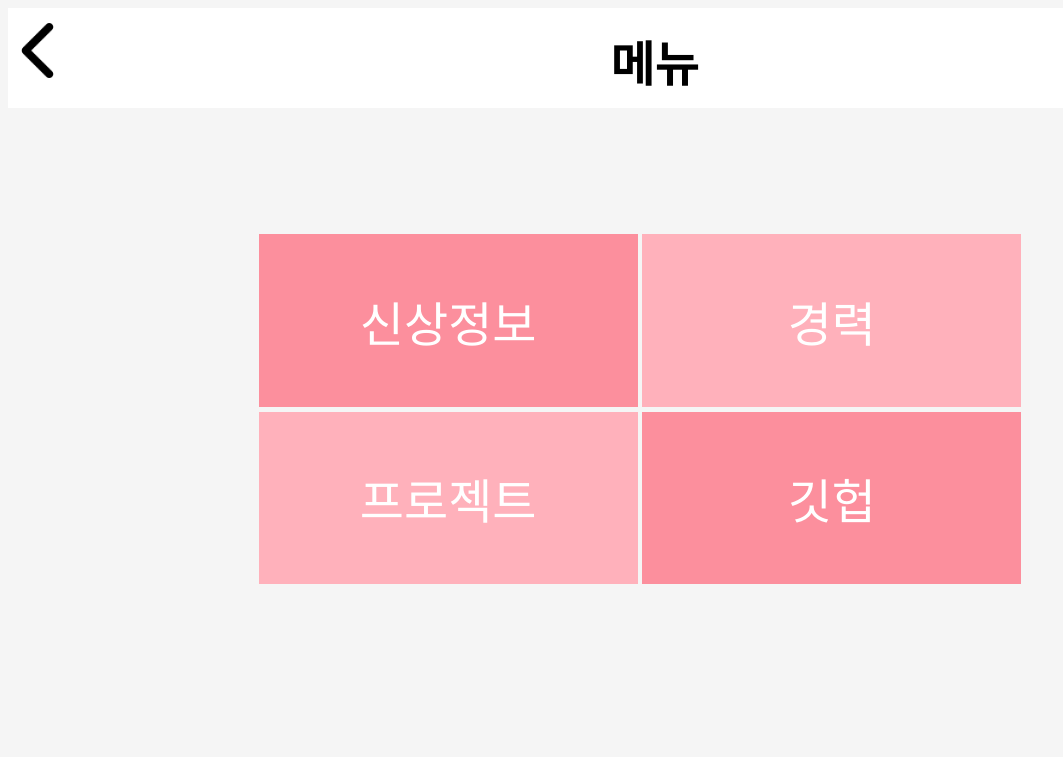
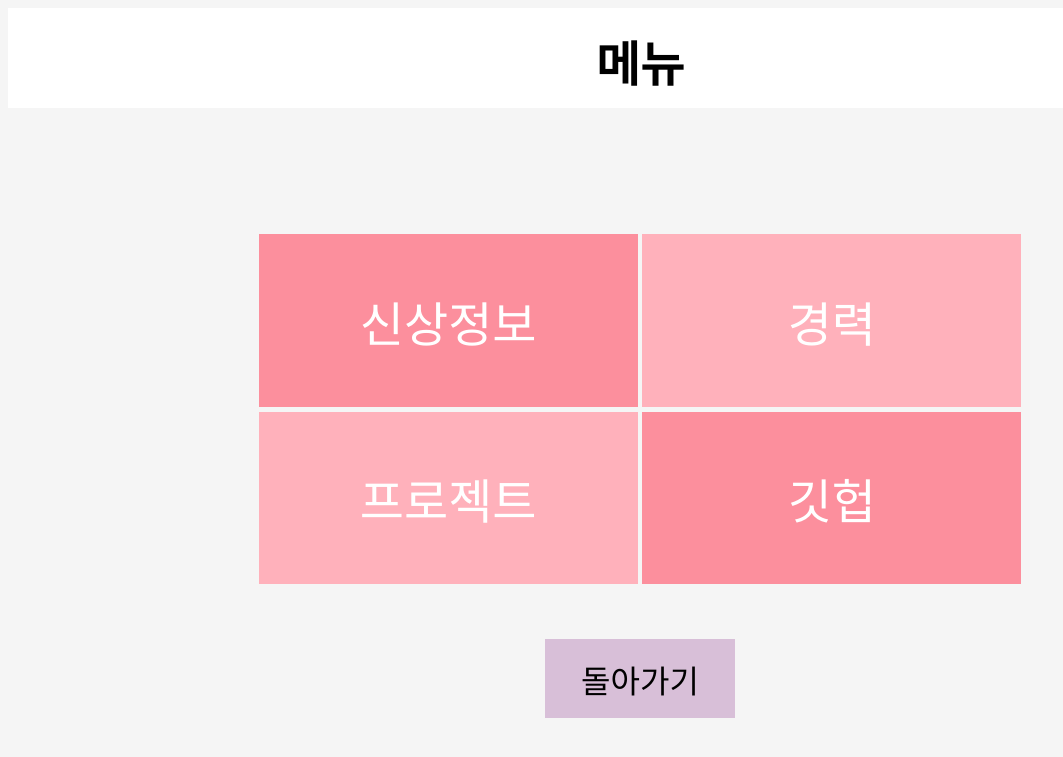
Before and after one commit to ske-kr/heroku_tutorial, a Flask app: template templates/resume.html in a window 1280 px wide. Shown: the top 757 px of the page, without its empty margins (0-1063 px from the left). Run offline with Flask 2, Linux system fonts and the light colour scheme; the template is opened without the code that fills it, so the values that code supplies are empty; some web fonts are replaced.

Commit message:
Update resume.html

```diff
--- a/templates/resume.html
+++ b/templates/resume.html
@@ -9,7 +9,6 @@
 <body style="background: #f5f5f5;">
     <nav>
         <div class="nav_bar">
-            <img class="back" src="left.png" onclick="location.href='index'">
             <p class="title">
                 메뉴
             </p>
@@ -28,6 +27,9 @@
             <button class="button4" type="button" onclick="location.href='https://github.com/ske-kr'" >깃헙</button>
         </div>
 
+        <div class="backrow">
+            <button type="button" class="back" onclick="location.href='index'">돌아가기</button>
+        </div>
     </div>
 </body>
 
@@ -53,9 +55,17 @@ nav{
 
 
 .back{
-    float:left;
-    margin:15px 2px;
-    width:55px;
+    position:relative;
+    margin-top:50px;
+    color:black;
+    font-size: 2rem;
+    background-color:thistle ;
+    width:15%;
+    height:10%;
+    margin-bottom:5px;
+    border:thistle;
+    transition:all 1.2s, color 1.2;
+    cursor:pointer;
 }
 
 .title{
```
